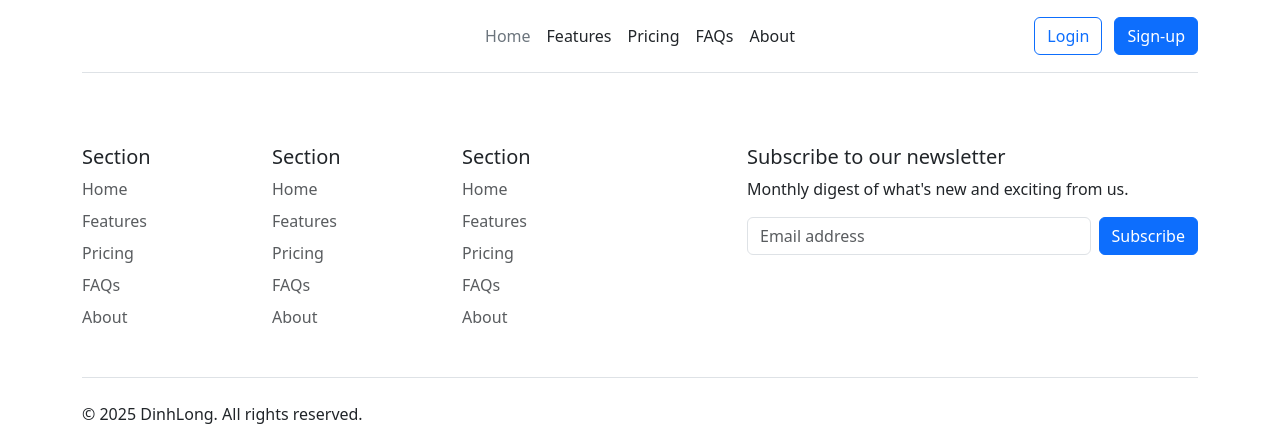
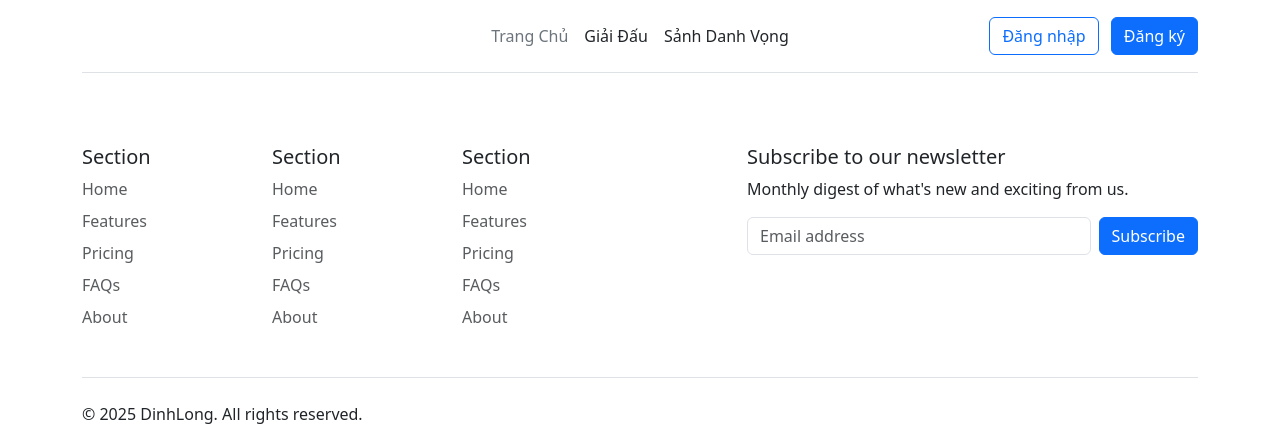
Before and after one commit to DinhLongLong/aolangfco, a Flask app: page / in a window 1280 px wide. Shown: the top 427 px of the page. Run offline with Flask 3, Linux system fonts and the light colour scheme.

Commit message:
install flask-login

```diff
--- a/app/__init__.py
+++ b/app/__init__.py
@@ -1,6 +1,6 @@
 from flask import Flask
 from flask_sqlalchemy import SQLAlchemy
-from app.extensions import admin
+from app.extensions import admin, login
 
 
 app = Flask(__name__)
@@ -12,6 +12,7 @@ app.config["SQLALCHEMY_TRACK_MODIFICATIONS"] = True
 
 db = SQLAlchemy(app=app)
 
+login.init_app(app)
 admin.init_app(app)
 from app.admin import init_admin
 init_admin()
--- a/app/controllers/__init__.py
+++ b/app/controllers/__init__.py
@@ -0,0 +1 @@
+from .user_controller import *
--- a/app/dao/__init__.py
+++ b/app/dao/__init__.py
@@ -0,0 +1 @@
+from .user_dao import *
--- /dev/null
+++ b/app/dao/user_dao.py
@@ -0,0 +1,6 @@
+from app import db
+from app.models import User
+
+
+def get_user_by_id(user_id):
+    return User.query.get(user_id)
--- a/app/extensions.py
+++ b/app/extensions.py
@@ -1,4 +1,6 @@
 from flask_admin import Admin
+from flask_login import LoginManager
 
 
 admin = Admin(name='Quản Trị Hệ Thống')
+login = LoginManager()
--- a/app/models/user.py
+++ b/app/models/user.py
@@ -10,7 +10,7 @@ class User(db.Model):
     name = Column(String(100), nullable=False)
     username = Column(String(100), nullable=False, unique=True)
     password = Column(String(100), nullable=False)
-    avt = Column(String(300))
+    avt = Column(String(300), nullable=False, default='https://res.cloudinary.com/dxowugugq/image/upload/v1768168766/aolangfco/avt/default_cnrzp5.jpg')
     participations = relationship('Participation', backref='user', lazy=True)
 
     def __str__(self):
--- a/app/services/__init__.py
+++ b/app/services/__init__.py
@@ -0,0 +1 @@
+from .user_service import *
--- /dev/null
+++ b/app/services/user_service.py
@@ -0,0 +1,5 @@
+from app.dao import get_user_by_id
+
+
+def get_user(user_id):
+    return get_user_by_id(user_id=user_id)
--- a/app/templates/layout/header.html
+++ b/app/templates/layout/header.html
@@ -7,16 +7,14 @@
         </a>
 
         <ul class="nav col-12 col-md-auto mb-2 justify-content-center mb-md-0">
-            <li><a href="#" class="nav-link px-2 link-secondary">Home</a></li>
-            <li><a href="#" class="nav-link px-2 link-dark">Features</a></li>
-            <li><a href="#" class="nav-link px-2 link-dark">Pricing</a></li>
-            <li><a href="#" class="nav-link px-2 link-dark">FAQs</a></li>
-            <li><a href="#" class="nav-link px-2 link-dark">About</a></li>
+            <li><a href="{{ url_for('index') }}" class="nav-link px-2 link-secondary">Trang Chủ</a></li>
+            <li><a href="#" class="nav-link px-2 link-dark">Giải Đấu</a></li>
+            <li><a href="#" class="nav-link px-2 link-dark">Sảnh Danh Vọng</a></li>
         </ul>
 
         <div class="col-md-3 text-end">
-            <button type="button" class="btn btn-outline-primary me-2">Login</button>
-            <button type="button" class="btn btn-primary">Sign-up</button>
+            <a href="{{ url_for('user_login') }}" class="btn btn-outline-primary me-2">Đăng nhập</a>
+            <a href="#" class="btn btn-primary">Đăng ký</a>
         </div>
     </header>
 </div>
--- a/app/templates/pages/login.html
+++ b/app/templates/pages/login.html
@@ -0,0 +1,5 @@
+{% extends 'layout/base.html' %}
+{% block title %}Đăng nhập{% endblock %}
+{% block content %}
+<h2>Trang đăng nhập</h2>
+{% endblock %}
--- a/index.py
+++ b/index.py
@@ -1,5 +1,6 @@
 from app import app
 from flask import render_template
+from app import controllers
 
 
 @app.route("/")
```
Also changed, not shown: app/controllers/user_controller.py (added, +14 -0 lines).
